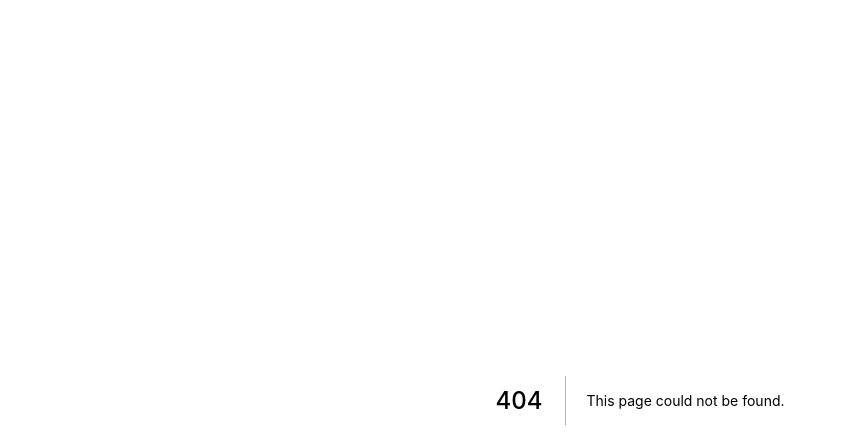
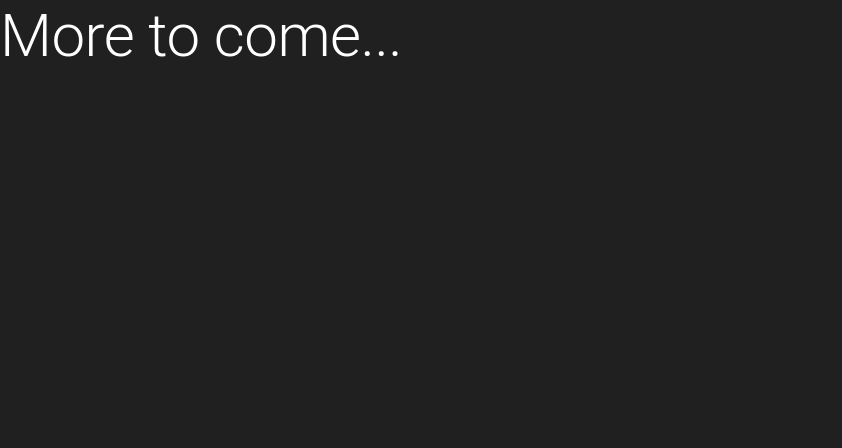
Before and after one commit to yagodias/Dark-Puzzle, a Next.js app: page /Levels/Yes in a window 1280 px wide. Before the commit this address had no page. Shown: the top 448 px of the page, without its empty margins (0-842 px from the left). Built offline with nearby package versions, Linux system fonts and the light colour scheme.

Commit message:
feat: Initial level 4

```diff
--- a/next.config.js
+++ b/next.config.js
@@ -8,6 +8,7 @@ module.exports = {
       { source: '/2', destination: '/Levels/2' },
       { source: '/dark-puzzle', destination: '/Levels/3'},
       { source: '/level3', destination: '/Levels/Level3'},
+      { source: '/yes', destination: '/Levels/Yes'},
     ];
   },
   images: {
--- /dev/null
+++ b/pages/Levels/Yes/index.js
@@ -0,0 +1,16 @@
+import Head from 'next/head';
+import { Typography } from '@mui/material';
+
+export default function Yes() {
+  return (
+    <>
+      <Head>
+        <title>:D</title>
+      </Head>
+
+      <Typography variant="h2" color="#fff">
+        More to come...
+      </Typography>
+    </>
+  );
+}
```
